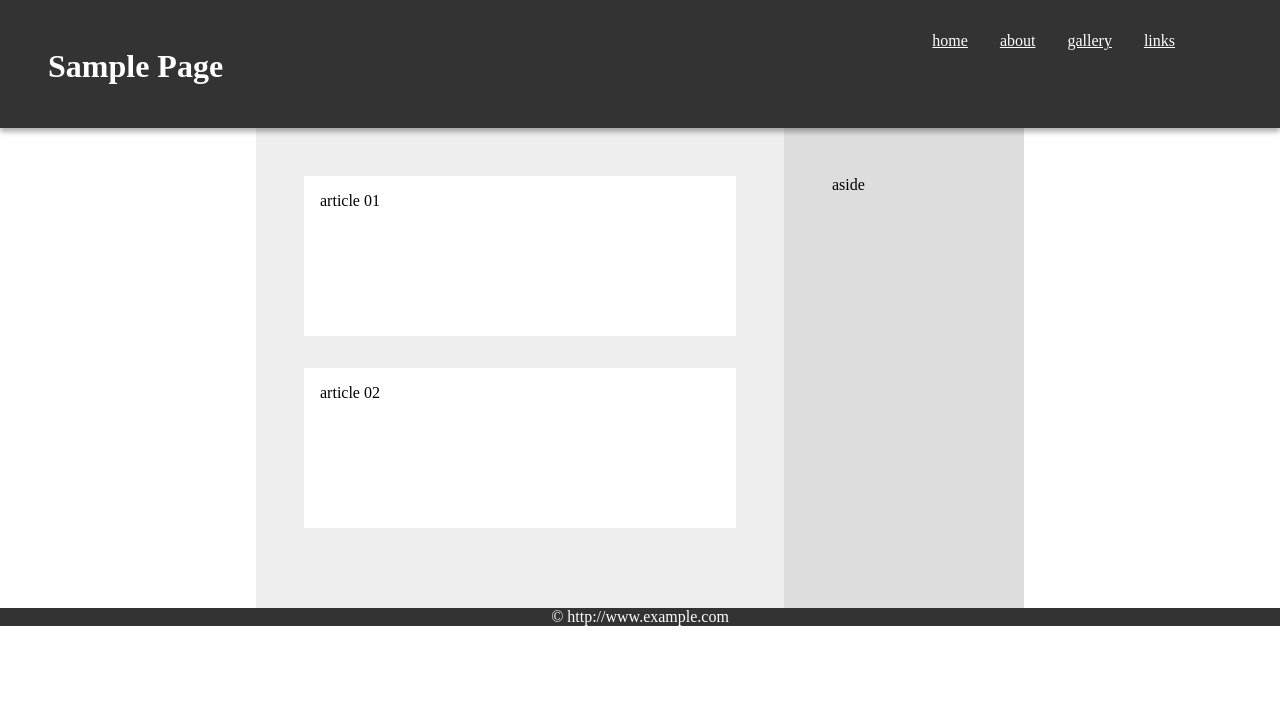
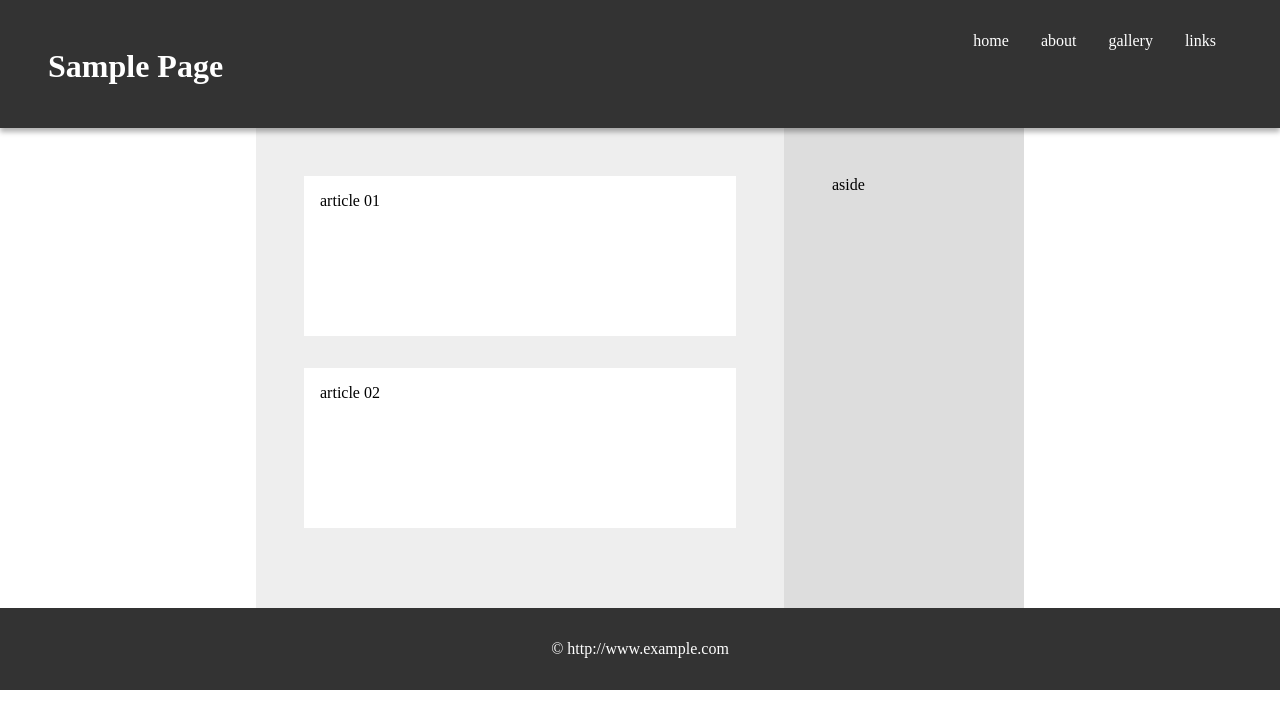
Before and after one commit to Takuan0321/css_sample_08, a plain HTML site: page index.html in a window 1280 px wide. Drawn offline with Linux system fonts and the light colour scheme.

Commit message:
Update style.css

```diff
--- a/style.css
+++ b/style.css
@@ -2,8 +2,7 @@
   margin:0;
   padding:0;
   list-style:none;
-  max-width:100%;
-  margin: 0 auto;
+  text-decoration: none;
 }
 
 header {
@@ -22,17 +21,17 @@ header {
  }
 
 nav {
-  padding: 1rem 4rem;
+  position: absolute;
+  top: 2rem;
+  right: 2rem;
   background:#333;
-  position: absolute;
-  right: 25px
 }
   nav ul{
     display:flex;
-    flex-direction:row;
+    flex-direction: row;
   }
   nav ul li{
-    margin: 1rem;
+    margin-right: 2rem;
   }
   nav ul li a {
     color:white;
@@ -42,7 +41,7 @@ main{
   width: 60%;
   max-width: 1280px;
   margin: 0 auto;
-  display:flex;
+  display: flex;
   flex-direction: row;
 }
 
@@ -66,7 +65,7 @@ main{
   }
 
 footer {
-  padding:2rem3rem;
+  padding: 2rem 3rem;
   text-align:center;
   background:#333;
   color:white;
```
